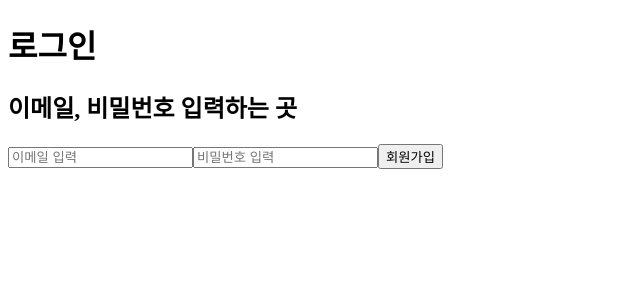
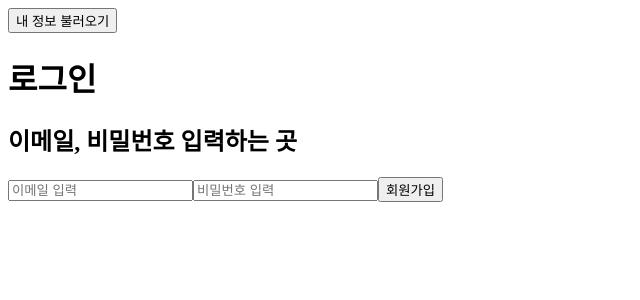
Before and after one commit to hspark9781/FES7_api_try, a React (Create React App) app in the folder app/: page / in a window 1280 px wide. Shown: the top 300 px of the page, without its empty margins (0-640 px from the left). Built offline with nearby package versions, Linux system fonts and the light colour scheme.

Commit message:
내 정보 불러오기 기능,  화면에 추가

```diff
--- a/app/src/App.js
+++ b/app/src/App.js
@@ -4,13 +4,28 @@ import { useState } from "react";
 
 function App() {
     const [page, setPage] = useState(true);
+    const [info, setInfo] = useState("");
     const handlePage = () => {
         setPage((prevPage) => {
             return !prevPage;
         })
     }
+    const  getMyinfo = async () => {
+        const token = localStorage.getItem("token");
+        const reqUrl = "https://api.mandarin.weniv.co.kr/user/myinfo";
+        const res = await fetch(reqUrl, {
+            headers: {
+                Authorization : `Bearer ${token}`
+            }
+        })
+        const json = await res.json();
+        console.log(json);
+        setInfo(JSON.stringify(json));
+    }
     return (
         <div>
+            <button type="button" onClick={getMyinfo}>내 정보 불러오기</button>
+            {info}
             {page ? <LoginPage handlePage={handlePage}/> : <JoinPage handlePage={handlePage}/>}
         </div>
     )
```
